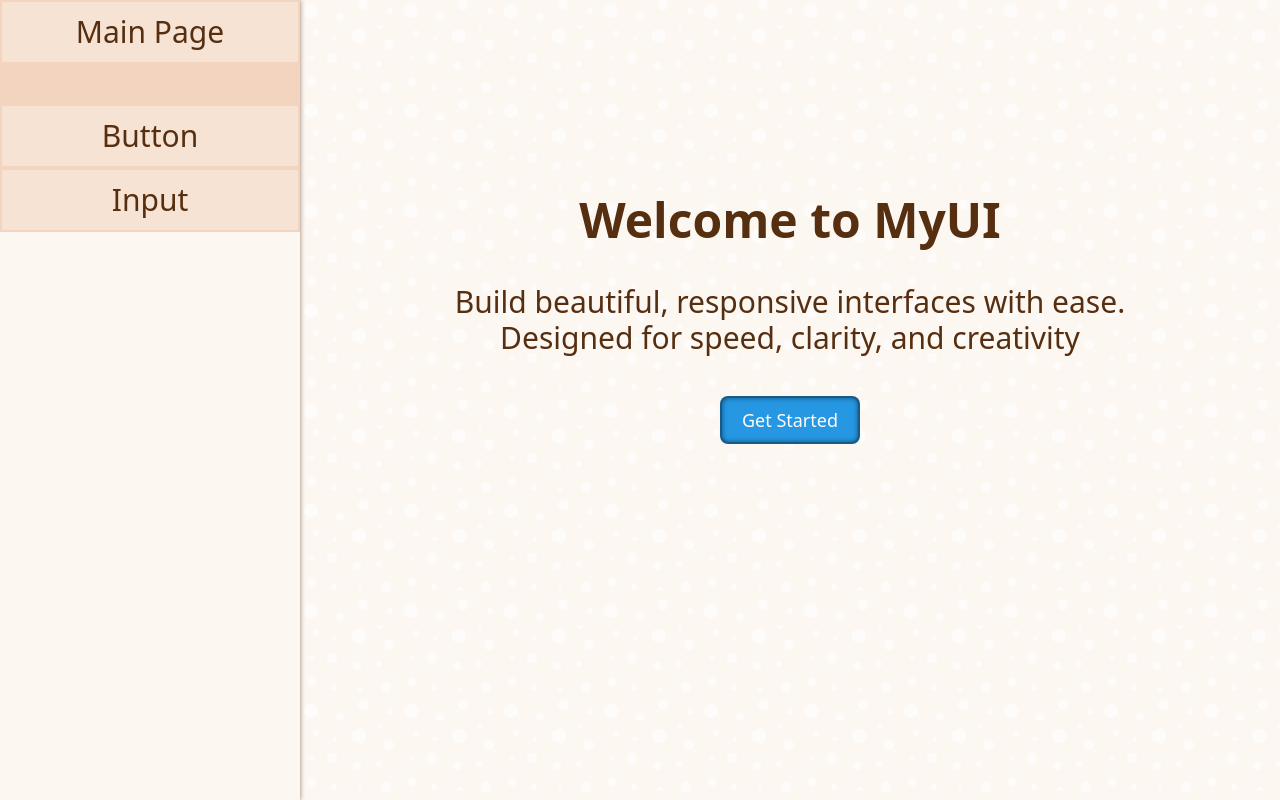
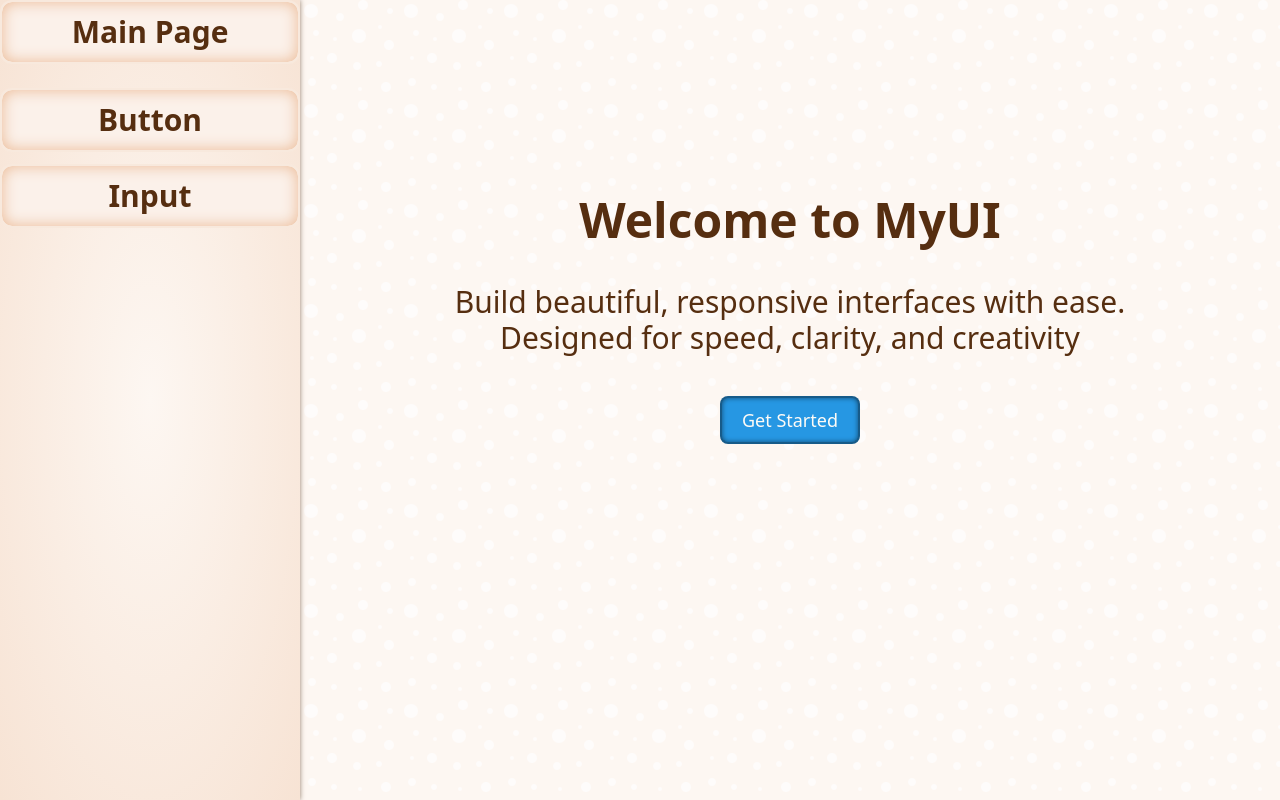
Before and after one commit to jakubhajduk53/my-ui, a Vue app: page / in a window 1280 px wide. Built offline with nearby package versions, Linux system fonts and the light colour scheme.

Commit message:
feat: update aside

```diff
--- a/src/components/Aside.vue
+++ b/src/components/Aside.vue
@@ -3,22 +3,22 @@
 <template>
   <div class="w-[300px]" />
   <div
-    class="flex flex-col fixed top-0 left-0 h-screen items-center text-center w-[300px] max-w-[30%] bg-[hsl(26,68%,97%)] shadow-[0px_0px_5px_hsl(26,15%,50%)]"
+    class="flex flex-col fixed top-0 left-0 gap-1 md:gap-3 h-screen items-center text-center w-[300px] max-w-[30%] bg-radial from-[hsl(26,68%,97%)] to-[hsl(26,68%,90%)] shadow-[0px_0px_5px_hsl(26,15%,50%)]"
   >
     <RouterLink
       to="/"
-      class="py-3 w-full text-xl md:text-3xl cursor-pointer border-2 hover:bg-[hsl(26,68%,80%)] bg-[hsl(26,68%,90%)] border-[hsl(26,68%,85%)]"
+      class="py-3 w-full text-xl md:text-3xl font-bold cursor-pointer border-2 rounded-xl bg-[hsl(26,68%,95%)] hover:bg-[hsl(26,68%,92%)] border-[hsl(26,68%,92%)] inset-shadow-[0px_0px_15px_hsl(26,68%,75%)]"
       >Main Page
     </RouterLink>
-    <div class="h-10 w-full bg-[hsl(26,68%,85%)]" />
+    <div class="w-full bg-[hsl(26,68%,92%)]" />
     <RouterLink
       to="/button"
-      class="py-3 w-full text-xl md:text-3xl cursor-pointer border-2 hover:bg-[hsl(26,68%,80%)] bg-[hsl(26,68%,90%)] border-[hsl(26,68%,85%)]"
+      class="py-3 w-full text-xl md:text-3xl font-semibold cursor-pointer border-2 rounded-xl bg-[hsl(26,68%,95%)] hover:bg-[hsl(26,68%,92%)] border-[hsl(26,68%,92%)] inset-shadow-[0px_0px_15px_hsl(26,68%,75%)]"
       >Button
     </RouterLink>
     <RouterLink
       to="/input"
-      class="py-3 w-full text-xl md:text-3xl cursor-pointer border-2 hover:bg-[hsl(26,68%,80%)] bg-[hsl(26,68%,90%)] border-[hsl(26,68%,85%)]"
+      class="py-3 w-full text-xl md:text-3xl font-semibold cursor-pointer border-2 rounded-xl bg-[hsl(26,68%,95%)] hover:bg-[hsl(26,68%,92%)] border-[hsl(26,68%,92%)] inset-shadow-[0px_0px_15px_hsl(26,68%,75%)]"
       >Input
     </RouterLink>
   </div>
```
